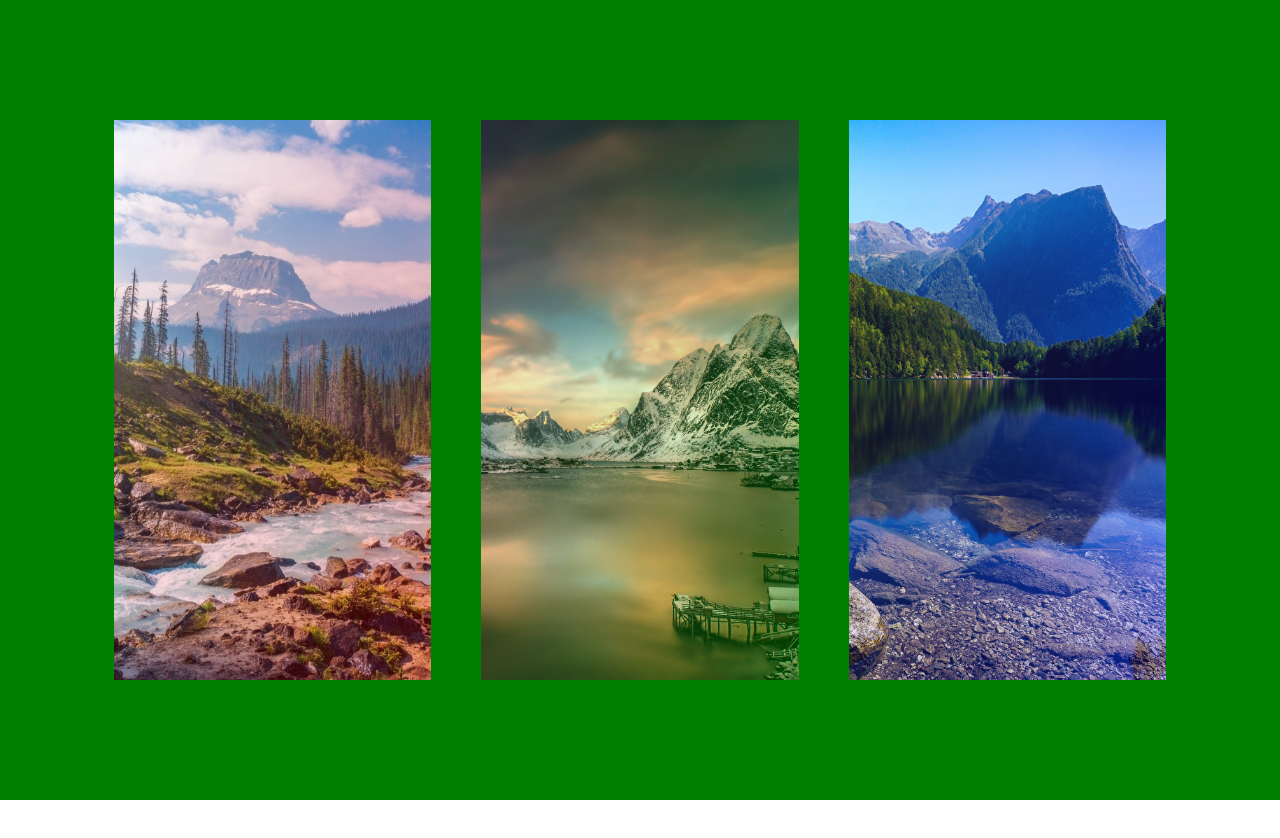
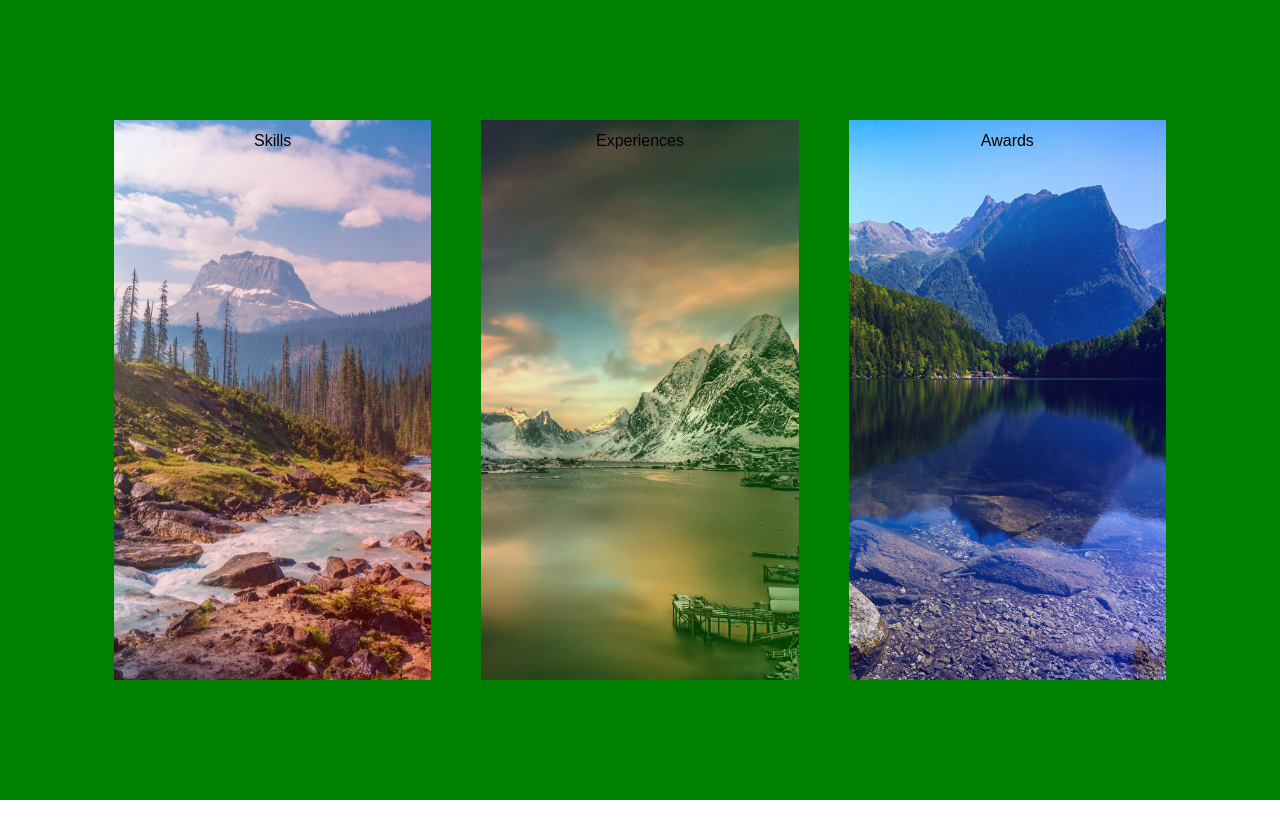
Before and after one commit to samcheungchen/samcheungchen.github.io, a plain HTML site: page index.html in a window 1280 px wide. Shown: the part 1600-2438 px from the top of the page. Drawn offline with Linux system fonts and the light colour scheme.

Commit message:
Update index.html

```diff
--- a/index.html
+++ b/index.html
@@ -19,17 +19,17 @@
 				<tr>
 					<td class="cards cards_logo1">
 						<div>
-
+							Skills
 						</div>
 					</td>
 					<td class="cards cards_logo2">
 						<div>
-
+							Experiences
 						</div>
 					</td>
 					<td class="cards cards_logo3">
 						<div>
-
+							Awards
 						</div>
 					</td>
 				</tr>
```
